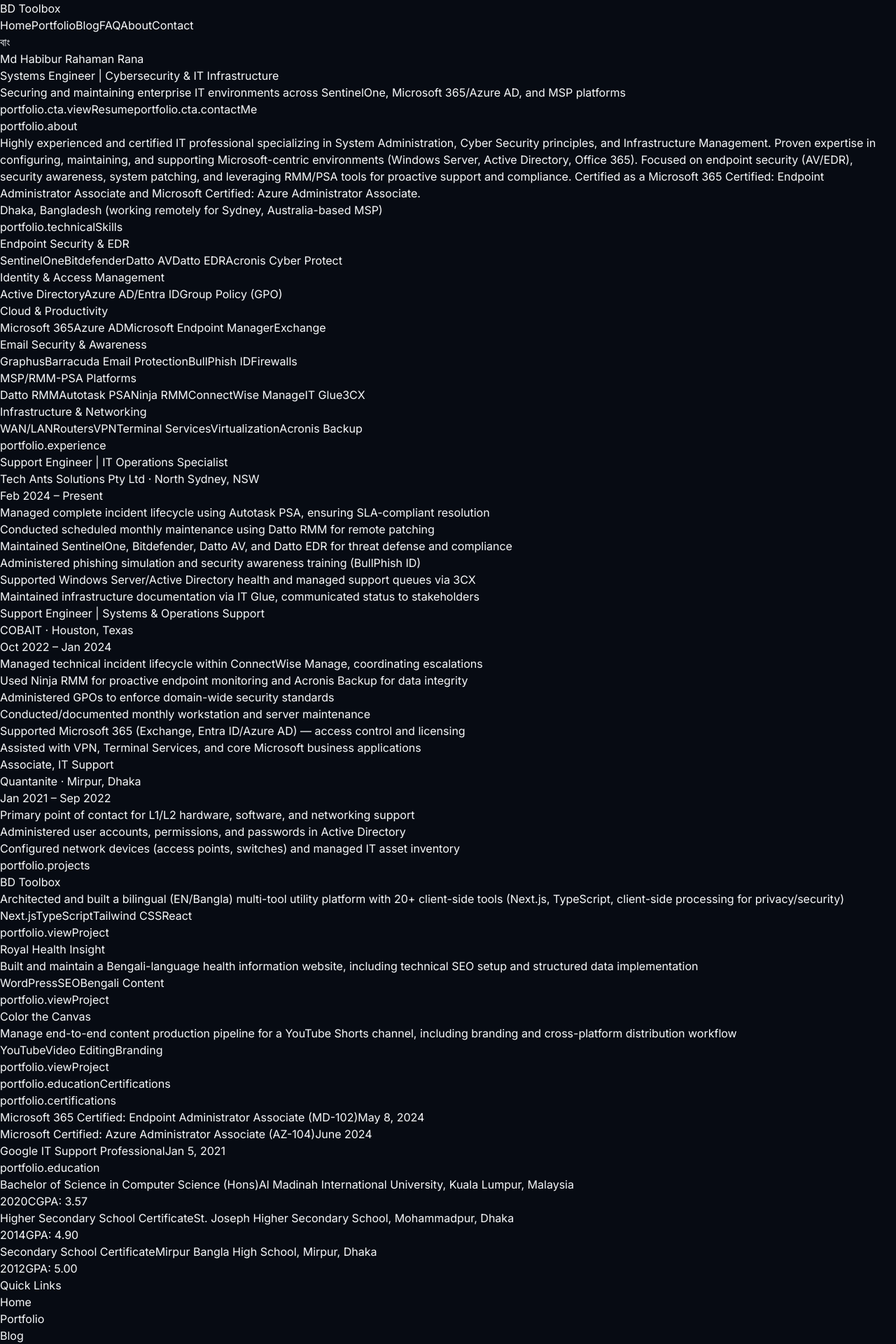
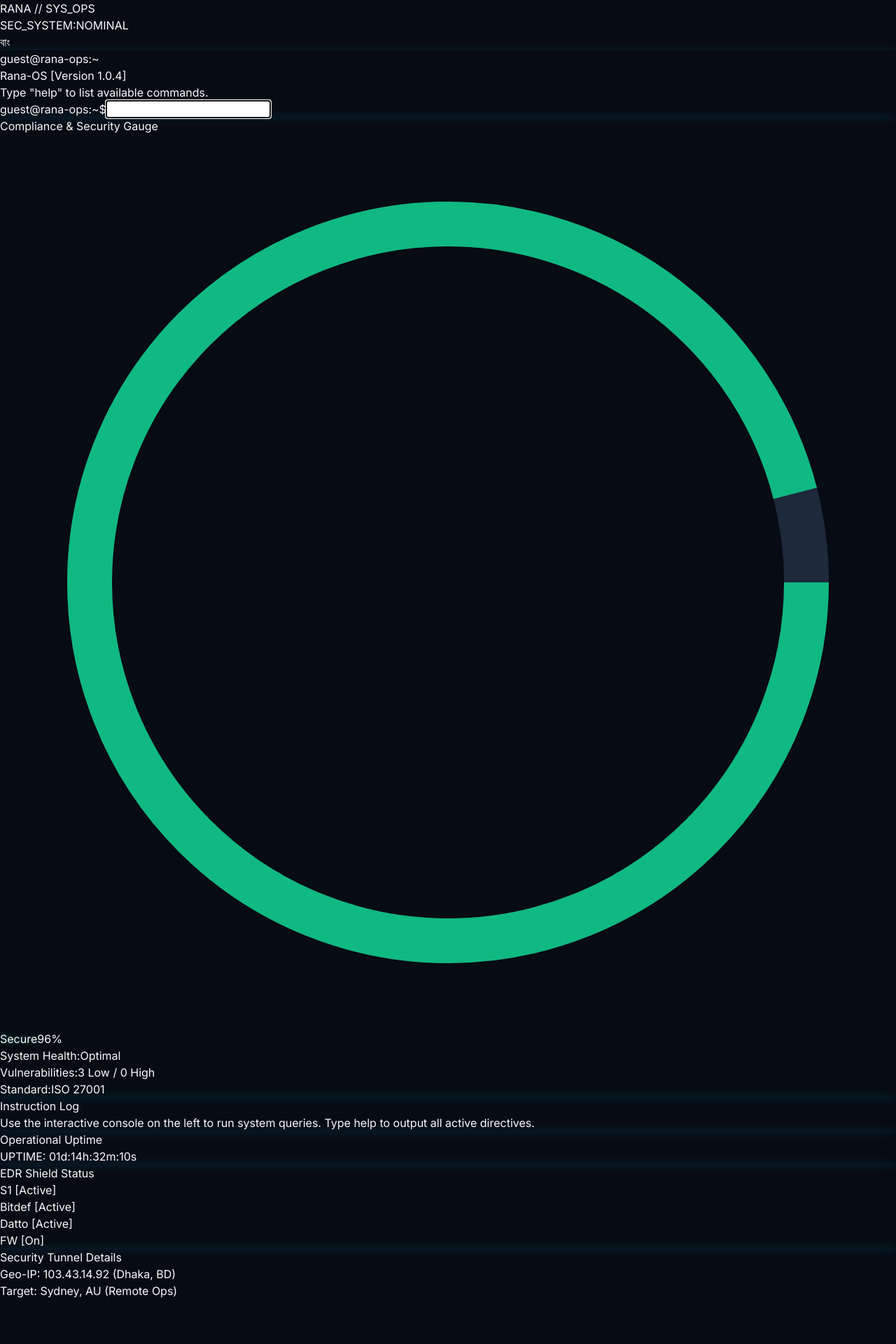
Before and after one commit to hrana36/Toolbox, a Next.js app: page /portfolio in a window 1280 px wide. Shown: the top 1920 px of the page at 70% size. After the commit the page ends 1856 px from the top, so only its background shows below. Built offline with nearby package versions, Linux system fonts and the light colour scheme.

Commit message:
feat(portfolio): integrate TerminalConsole, ComplianceGauge, and UtilityWidgets into single-viewport dashboard

```diff
--- a/src/app/portfolio/page.tsx
+++ b/src/app/portfolio/page.tsx
@@ -1,242 +1,61 @@
 'use client';
 
-import { portfolioData } from '@/data/portfolio';
+import TerminalConsole from './components/TerminalConsole';
+import ComplianceGauge from './components/ComplianceGauge';
+import UtilityWidgets from './components/UtilityWidgets';
 import { useTranslation } from '@/locales/i18n';
 
 export default function Portfolio() {
-  const { t, lang } = useTranslation();
+  const { t, lang, toggleLang } = useTranslation();
 
   return (
-    <div className="min-h-screen bg-gray-50 dark:bg-gray-900">
-      <header className="bg-white dark:bg-gray-800 shadow-md">
-        <div className="max-w-7xl mx-auto px-4 sm:px-6 lg:px-8 flex items-center justify-between h-16">
-          <div className="flex items-center">
-            <span className="text-xl font-bold">BD Toolbox</span>
+    <div className="h-screen w-screen bg-slate-950 text-slate-100 flex flex-col overflow-hidden select-none">
+      {/* Title Header */}
+      <header className="border-b border-slate-900 bg-slate-950/60 backdrop-blur-md px-6 py-4 flex items-center justify-between">
+        <div className="flex items-center space-x-3">
+          <span className="w-2.5 h-2.5 rounded-full bg-emerald-500 animate-pulse"></span>
+          <span className="font-mono text-base font-bold tracking-widest text-slate-200">
+            RANA // SYS_OPS
+          </span>
+        </div>
+        <div className="flex items-center space-x-6">
+          <div className="hidden sm:flex items-center space-x-2 text-xs font-mono text-slate-400">
+            <span>SEC_SYSTEM:</span>
+            <span className="text-emerald-400 font-bold">NOMINAL</span>
           </div>
-          <div className="hidden md:flex md:items-center md:space-x-4">
-            <a href="/" className="text-gray-700 dark:text-gray-300 hover:text-gray-900 dark:hover:text-white">
-              {t('nav.home')}
-            </a>
-            <a href="/portfolio" className="text-gray-700 dark:text-gray-300 hover:text-gray-900 dark:hover:text-white font-bold">
-              {t('nav.portfolio')}
-            </a>
-            <a href="/blog" className="text-gray-700 dark:text-gray-300 hover:text-gray-900 dark:hover:text-white">
-              {t('nav.blog')}
-            </a>
-            <a href="/faq" className="text-gray-700 dark:text-gray-300 hover:text-gray-900 dark:hover:text-white">
-              {t('nav.faq')}
-            </a>
-            <a href="/about" className="text-gray-700 dark:text-gray-300 hover:text-gray-900 dark:hover:text-white">
-              {t('nav.about')}
-            </a>
-            <a href="/contact" className="text-gray-700 dark:text-gray-300 hover:text-gray-900 dark:hover:text-white">
-              {t('nav.contact')}
-            </a>
-          </div>
-          <div className="flex items-center space-x-3">
-            <button onClick={() => { /* toggleLang is not available here, we need to use the context */ }} className="text-gray-700 dark:text-gray-300 hover:text-gray-900 dark:hover:text-white">
-              {lang === 'en' ? 'বাং' : 'EN'}
-            </button>
-          </div>
+          <button
+            onClick={toggleLang}
+            className="bg-slate-900 hover:bg-slate-850 border border-slate-800 text-xs font-mono text-slate-300 px-3 py-1.5 rounded transition-all"
+          >
+            {lang === 'en' ? 'বাং' : 'EN'}
+          </button>
         </div>
       </header>
 
-      <main className="py-8">
-        <div className="max-w-7xl mx-auto px-4 sm:px-6 lg:px-8">
-          {/* Hero Section */}
-          <section className="mb-16 text-center">
-            <h1 className="text-4xl font-bold mb-4">
-              {portfolioData.hero.name}
-            </h1>
-            <p className="text-xl text-gray-600 dark:text-gray-400 mb-2">
-              {portfolioData.hero.title}
+      {/* Main Workspace */}
+      <main className="flex-1 flex flex-col md:flex-row gap-4 p-4 min-h-0">
+        {/* Terminal Column */}
+        <div className="flex-1 flex flex-col min-h-0">
+          <TerminalConsole />
+        </div>
+
+        {/* Right Dashboard Column */}
+        <div className="w-full md:w-80 flex flex-col justify-between space-y-4">
+          <ComplianceGauge />
+
+          <div className="bg-slate-900/50 border border-slate-800 rounded-lg p-5 font-mono text-xs text-slate-400 cyber-glow flex-1 flex flex-col justify-center">
+            <span className="text-slate-500 uppercase tracking-wider mb-2 block">Instruction Log</span>
+            <p className="leading-relaxed">
+              Use the interactive console on the left to run system queries.
+              Type <span className="text-cyan-400">help</span> to output all active directives.
             </p>
-            <p className="text-lg text-gray-500 dark:text-gray-400 mb-6">
-              {portfolioData.hero.valueStatement}
-            </p>
-            <div className="flex justify-center space-x-4 flex-wrap">
-              <a href="#" className="bg-blue-600 text-white px-6 py-3 rounded-lg hover:bg-blue-700 transition-colors">
-                {t('portfolio.cta.viewResume') || 'View Resume'}
-              </a>
-              <a href="#contact" className="bg-green-600 text-white px-6 py-3 rounded-lg hover:bg-green-700 transition-colors">
-                {t('portfolio.cta.contactMe') || 'Contact Me'}
-              </a>
-            </div>
-          </section>
-
-          {/* About Section */}
-          <section className="mb-16">
-            <h2 className="text-3xl font-bold mb-6 text-center">
-              {t('portfolio.about') || 'About'}
-            </h2>
-            <p className="text-lg text-gray-600 dark:text-gray-400 max-w-2xl mx-auto mb-8">
-              {portfolioData.about.description}
-            </p>
-            <p className="text-lg text-gray-600 dark:text-gray-400 text-center">
-              {portfolioData.about.location}
-            </p>
-          </section>
-
-          {/* Technical Skills Section */}
-          <section className="mb-16">
-            <h2 className="text-3xl font-bold mb-6 text-center">
-              {t('portfolio.technicalSkills') || 'Technical Skills'}
-            </h2>
-            <div className="grid gap-4 sm:grid-cols-2 lg:grid-cols-3">
-              {portfolioData.technicalSkills.categories.map((category, index) => (
-                <div key={index} className="bg-white dark:bg-gray-800 rounded-lg shadow p-4">
-                  <h3 className="text-lg font-semibold mb-2">{category.title}</h3>
-                  <div className="flex flex-wrap gap-2">
-                    {category.skills.map((skill, skillIndex) => (
-                      <span key={skillIndex} className="bg-blue-100 dark:bg-blue-200 text-blue-800 dark:text-blue-900 text-xs px-2 py-1 rounded">
-                        {skill}
-                      </span>
-                    ))}
-                  </div>
-                </div>
-              ))}
-            </div>
-          </section>
-
-          {/* Experience Section */}
-          <section className="mb-16">
-            <h2 className="text-3xl font-bold mb-6 text-center">
-              {t('portfolio.experience') || 'Experience'}
-            </h2>
-            <div className="space-y-8">
-              {portfolioData.experience.map((exp, index) => (
-                <div key={index} className="space-y-4">
-                  <div className="flex justify-between items-start">
-                    <div>
-                      <h3 className="text-xl font-semibold">{exp.role}</h3>
-                      <p className="text-gray-600 dark:text-gray-400">
-                        {exp.company} · {exp.location}
-                      </p>
-                      <p className="text-sm text-gray-500 dark:text-gray-400">{exp.period}</p>
-                    </div>
-                  </div>
-                  <ul className="list-disc list-inside space-y-2 text-gray-600 dark:text-gray-400">
-                    {exp.achievements.map((achievement, achIndex) => (
-                      <li key={achIndex}>{achievement}</li>
-                    ))}
-                  </ul>
-                </div>
-              ))}
-            </div>
-          </section>
-
-          {/* Projects Section */}
-          <section className="mb-16">
-            <h2 className="text-3xl font-bold mb-6 text-center">
-              {t('portfolio.projects') || 'Projects'}
-            </h2>
-            <div className="grid gap-6 sm:grid-cols-1 lg:grid-cols-3">
-              {portfolioData.projects.map((project, index) => (
-                <div key={index} className="bg-white dark:bg-gray-800 rounded-lg shadow overflow-hidden hover:shadow-md transition-shadow">
-                  <div className="p-6">
-                    <h3 className="text-lg font-semibold mb-2">{project.title}</h3>
-                    <p className="text-sm text-gray-500 dark:text-gray-400 mb-4">
-                      {project.description}
-                    </p>
-                    <div className="flex flex-wrap gap-2 mb-4">
-                      {project.tech.map((tech, techIndex) => (
-                        <span key={techIndex} className="bg-blue-100 dark:bg-blue-200 text-blue-800 dark:text-blue-900 text-xs px-2 py-1 rounded">
-                          {tech}
-                        </span>
-                      ))}
-                    </div>
-                    <a href="#" className="text-blue-600 dark:text-blue-400 hover:underline">
-                      {t('portfolio.viewProject') || 'View Project'}
-                    </a>
-                  </div>
-                </div>
-              ))}
-            </div>
-          </section>
-
-          {/* Education & Certifications Section */}
-          <section className="mb-16">
-            <h2 className="text-3xl font-bold mb-6 text-center">
-              {t('portfolio.educationCertifications') || 'Education & Certifications'}
-            </h2>
-            <div className="grid gap-6 sm:grid-cols-2 lg:grid-cols-2">
-              {/* Certifications */}
-              <div className="bg-white dark:bg-gray-800 rounded-lg shadow p-6">
-                <h3 className="text-lg font-semibold mb-4">
-                  {t('portfolio.certifications') || 'Certifications'}
-                </h3>
-                <div className="space-y-3">
-                  {portfolioData.educationAndCertifications.certifications.map((cert, index) => (
-                    <div key={index} className="flex justify-between">
-                      <span>{cert.name}</span>
-                      <span className="text-gray-500 dark:text-gray-400">{cert.date}</span>
-                    </div>
-                  ))}
-                </div>
-              </div>
-              {/* Education */}
-              <div className="bg-white dark:bg-gray-800 rounded-lg shadow p-6">
-                <h3 className="text-lg font-semibold mb-4">
-                  {t('portfolio.education') || 'Education'}
-                </h3>
-                <div className="space-y-3">
-                  {portfolioData.educationAndCertifications.education.map((edu, index) => (
-                    <div key={index} className="space-y-1">
-                      <div className="flex justify-between">
-                        <span className="font-semibold">{edu.degree}</span>
-                        <span className="text-gray-500 dark:text-gray-400">{edu.institution}</span>
-                      </div>
-                      <div className="flex justify-between text-sm text-gray-500 dark:text-gray-400">
-                        <span>{edu.year}</span>
-                        <span>
-                          {edu.cgpa ? `CGPA: ${edu.cgpa}` : edu.gpa ? `GPA: ${edu.gpa}` : ''}
-                        </span>
-                      </div>
-                    </div>
-                  ))}
-                </div>
-              </div>
-            </div>
-          </section>
+          </div>
         </div>
       </main>
 
-      <footer className="bg-gray-800 dark:bg-gray-900 text-gray-300 py-8">
-        <div className="max-w-7xl mx-auto px-4 sm:px-6 lg:px-8">
-          <div className="grid grid-cols-2 sm:grid-cols-4 gap-6 text-sm">
-            <div>
-              <h4 className="font-bold mb-2">{t('footer.quick_links') || 'Quick Links'}</h4>
-              <ul className="space-y-2">
-                <li><a href="/" className="hover:text-white">{t('nav.home') || 'Home'}</a></li>
-                <li><a href="/portfolio" className="hover:text-white">{t('nav.portfolio') || 'Portfolio'}</a></li>
-                <li><a href="/blog" className="hover:text-white">{t('nav.blog') || 'Blog'}</a></li>
-                <li><a href="/faq" className="hover:text-white">{t('nav.faq') || 'FAQ'}</a></li>
-                <li><a href="/about" className="hover:text-white">{t('nav.about') || 'About'}</a></li>
-                <li><a href="/contact" className="hover:text-white">{t('nav.contact') || 'Contact'}</a></li>
-              </ul>
-            </div>
-            <div>
-              <h4 className="font-bold mb-2">{t('footer.tools') || 'Tools'}</h4>
-              <ul className="space-y-2">
-                <li><a href="/tools/pdf-converter" className="hover:text-white">PDF Converter</a></li>
-                <li><a href="/tools/word-counter" className="hover:text-white">Word Counter</a></li>
-                <li><a href="/tools/unit-converter" className="hover:text-white">Unit Converter</a></li>
-                {/* More tools will be added later */}
-              </ul>
-            </div>
-            <div>
-              <h4 className="font-bold mb-2">{t('footer.follow') || 'Follow Us'}</h4>
-              <div className="flex space-x-4">
-                <a href="#" className="hover:text-white">LinkedIn</a>
-                <a href="#" className="hover:text-white">GitHub</a>
-                <a href="#" className="hover:text-white">Twitter</a>
-              </div>
-            </div>
-          </div>
-          <div className="mt-8 pt-4 border-t border-gray-700 text-center text-xs">
-            &copy; {new Date().getFullYear()} BD Toolbox. All rights reserved.
-          </div>
-        </div>
+      {/* Bottom Utility Bar */}
+      <footer className="border-t border-slate-900 bg-slate-950/80 px-4 pb-4 pt-1">
+        <UtilityWidgets />
       </footer>
     </div>
   );
```
